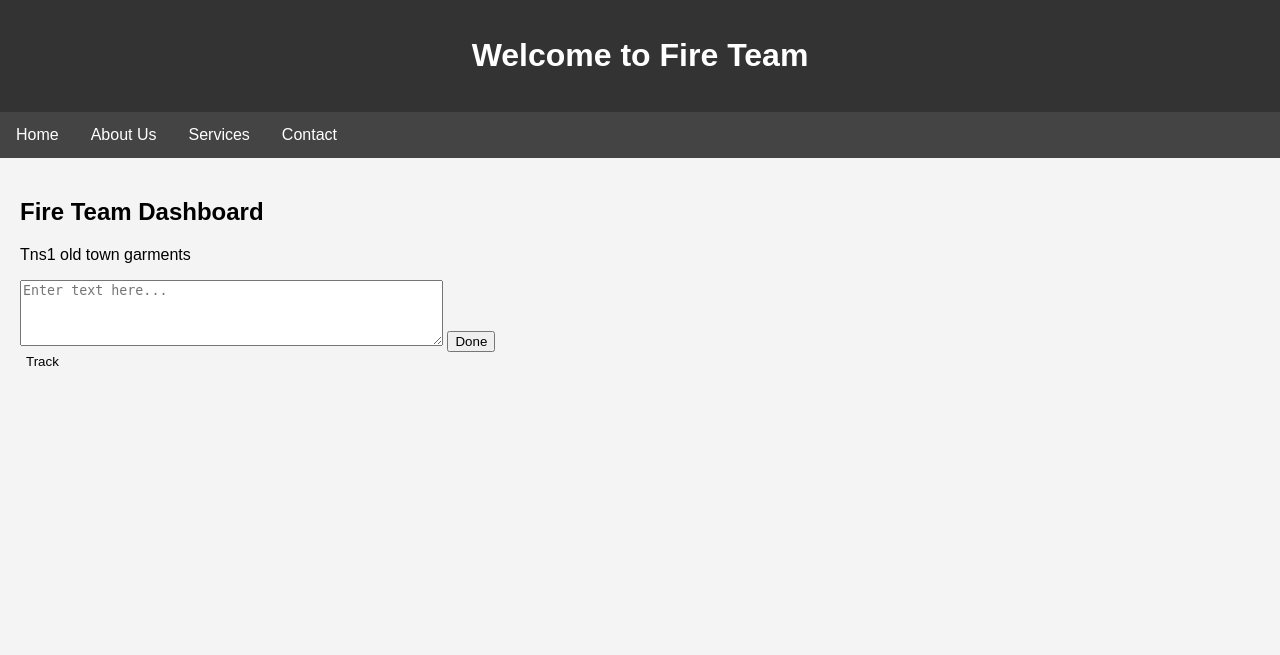
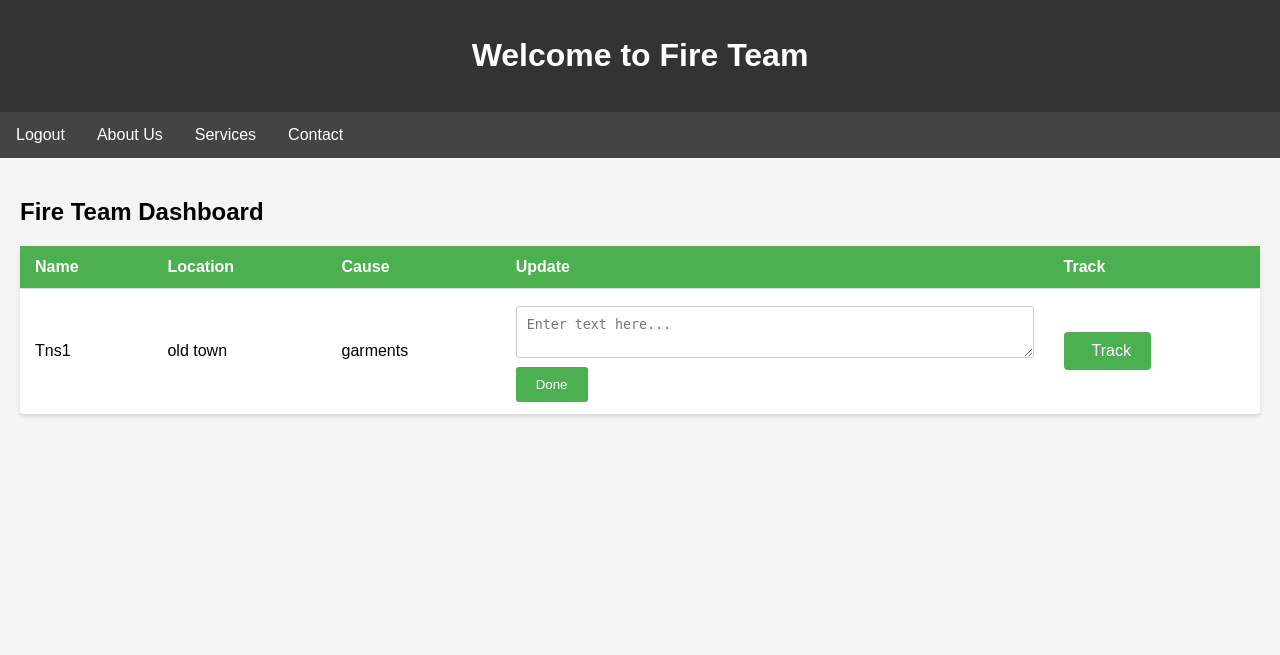
Before and after one commit to ahmedshafin/299, a Django app: page /team/ in a window 1280 px wide. Shown: the top 655 px of the page. Run offline with Django 5.2, Linux system fonts and the light colour scheme; data comes from the database, SQL or seed files in the repository; both versions use the stored data as it was after the commit.

Commit message:
emergency report

```diff
--- a/app1/models.py
+++ b/app1/models.py
@@ -50,3 +50,9 @@ class assignedTeam(models.Model):
 
 class history(models.Model):
     log = models.CharField(max_length=500)
+
+
+class emergencyReport(models.Model) :
+    location = models.CharField(max_length=50)
+    phoneNumber = models.IntegerField()
+    comments = models.TextField()
--- a/app1/views.py
+++ b/app1/views.py
@@ -3,7 +3,7 @@ import datetime
 import os
 from django.http import HttpResponseRedirect, HttpResponseBadRequest, JsonResponse
 from django.shortcuts import get_object_or_404, render, redirect, HttpResponse
-from app1.models import contactUs as contactUsModel, report, addRestaurentModel, report, picture, TestUser, team, history,assignedTeam
+from app1.models import contactUs as contactUsModel, report, addRestaurentModel, report, picture, TestUser, team, history,assignedTeam,emergencyReport
 from django.contrib.auth.models import User
 from django.contrib.auth import authenticate, login
 from .decorators import unauthenticated_user, admin_only
@@ -330,9 +330,32 @@ def teamUpdate(request,slug):
 
     current_date = datetime.date.today()
     current_time = datetime.datetime.now().time()
-    log = f"Date: {current_date}, Time: {current_time}, Team name: {teams.name}, solved the case report ID: {teams.id}, location: {teams.location} Comments: {teams.complete} WORK DONE"
+    log = f"Date: {current_date}, Time: {current_time}, Team name: {teams.name}, solved the case report ID: {teams.id}, location: {teams.location} Comments: {teams.complete} COMPLETED"
     history_entry = history(log=log)
     history_entry.save()
 
     teams.delete()
     return redirect(teamLogin)
+
+
+
+#Emergency fire report
+def emergencyView(request):
+
+    if request.method =='POST' :
+        loc = request.POST.get('locations')
+        phoneNumber = request.POST.get('phone')
+        message = request.POST.get('description')
+        em = emergencyReport(location=loc, phoneNumber=phoneNumber, comments=message)
+        em.save()
+        return redirect('/')
+
+    return render(request, "emergency.html")
+
+
+
+#Displaying the emergency report
+def displayEmergency(request):
+    emergency = emergencyReport.objects.all()
+
+    return render(request, 'emergencyDisplay.html', {'emergency': emergency})
--- a/flameshield/urls.py
+++ b/flameshield/urls.py
@@ -47,7 +47,8 @@ urlpatterns = [
     path('log/', views.log, name='log'),
     path('team/', views.teamLogin, name='team'),
     path('teamUpdate/<int:slug>', views.teamUpdate, name='teamUpdate'),
-
+    path('emergency/', views.emergencyView, name='emergency'),
+    path('emergencyDisplay/', views.displayEmergency, name='emergencyDisplay'),
 
 
 ]
--- a/templates/adminDashboard.html
+++ b/templates/adminDashboard.html
@@ -151,9 +151,9 @@
 				</a>
 			</li>
 			<li>
-				<a href="https://www.google.com/maps" target="_blank">
+				<a href="/emergencyDisplay/">
 					<i class='bx bxs-doughnut-chart' ></i>
-					<span class="text">Map</span>
+					<span class="text">Emergency Reports</span>
 				</a>
 			</li>
 			<li>
--- a/templates/team.html
+++ b/templates/team.html
@@ -36,6 +36,69 @@
         .container {
             padding: 20px;
         }
+        table {
+            width: 100%;
+            border-collapse: collapse;
+            background-color: #fff;
+            border-radius: 5px;
+            box-shadow: 0 2px 4px rgba(0, 0, 0, 0.1);
+            margin-bottom: 20px;
+        }
+        th, td {
+            padding: 12px 15px;
+            text-align: left;
+            border-bottom: 1px solid #ddd;
+        }
+        th {
+            background-color: #4CAF50;
+            color: white;
+        }
+        tr:nth-child(even) {
+            background-color: #f2f2f2;
+        }
+        .track-button {
+            display: inline-flex;
+            align-items: center;
+            justify-content: center;
+            padding: 10px 20px;
+            background-color: #4CAF50;
+            color: white;
+            border: none;
+            border-radius: 4px;
+            cursor: pointer;
+            transition: background-color 0.3s, transform 0.3s;
+            font-size: 16px;
+        }
+        .track-button:hover {
+            background-color: #45a049;
+            transform: scale(1.05);
+        }
+        .track-button .icon {
+            margin-right: 8px;
+            transition: transform 0.3s;
+        }
+        .track-button:hover .icon {
+            transform: translateX(5px);
+        }
+        input[type="submit"] {
+            background-color: #4CAF50;
+            color: white;
+            padding: 10px 20px;
+            border: none;
+            border-radius: 3px;
+            cursor: pointer;
+        }
+        input[type="submit"]:hover {
+            background-color: #45a049;
+        }
+        textarea {
+            width: 100%;
+            padding: 10px;
+            margin: 5px 0;
+            border: 1px solid #ccc;
+            border-radius: 3px;
+            box-sizing: border-box;
+        }
         footer {
             background-color: #333;
             color: #fff;
@@ -45,6 +108,10 @@
             width: 100%;
             bottom: 0;
         }
+        .fas {
+            font-family: "Font Awesome 5 Free";
+            font-weight: 900;
+        }
     </style>
 </head>
 <body>
@@ -52,33 +119,49 @@
         <h1>Welcome to Fire Team</h1>
     </header>
     <nav>
-        <a href="#home">Home</a>
+        <a href="/">Logout</a>
         <a href="#about">About Us</a>
         <a href="#services">Services</a>
         <a href="#contact">Contact</a>
     </nav>
     <div class="container">
         <h2>Fire Team Dashboard</h2>
+        <table>
+            <thead>
+                <tr>
+                    <th>Name</th>
+                    <th>Location</th>
+                    <th>Cause</th>
+                    <th>Update</th>
+                    <th>Track</th>
+                </tr>
+            </thead>
+            <tbody>
                 {% for i in teams %}
-        <p>{{i.name}} {{i.location}} {{i.cause}}</p>
-        <form action ="{% url 'teamUpdate' i.id %}" method="POST">
+                <tr>
+                    <td>{{ i.name }}</td>
+                    <td>{{ i.location }}</td>
+                    <td>{{ i.cause }}</td>
+                    <td>
+                        <form action="{% url 'teamUpdate' i.id %}" method="POST">
                             {% csrf_token %}
-        <textarea id="my_text_area" name="my_text_area" rows="4" cols="50" placeholder="Enter text here..."></textarea>
-
-
+                            <textarea id="my_text_area" name="my_text_area" rows="2" placeholder="Enter text here..."></textarea>
                             <input type="submit" value="Done">
                         </form>
-
-                                            <form action ="{% url 'map2' i.id %}" method="POST">
+                    </td>
+                    <td>
+                        <form action="{% url 'map2' i.id %}" method="POST">
                             {% csrf_token %}
-                                                <td>
-                                                    <span class="track-button">
+                            <button class="track-button" type="submit" name="track">
                                 <i class="fas fa-map-marker-alt icon"></i>
-                                                      <input type="submit" name="track" value="Track" style="background-color: transparent; border: none; color: inherit; cursor: inherit;">
-                                                    </span>
+                                Track
+                            </button>
+                        </form>
                     </td>
-                                        </form>
+                </tr>
                 {% endfor %}
+            </tbody>
+        </table>
     </div>
     <footer>
         <p>&copy; 2024 Fire Team. All rights reserved.</p>
```
Also changed, not shown: app1/admin.py (+7 -1 lines), templates/emergency.html (added, +99 -0 lines), templates/emergencyDisplay.html (added, +127 -0 lines), templates/home.html (+46 -24 lines), templates/index.html (+11 -3 lines), app1/migrations/0016_emergencyreport.py (added), db.sqlite3. Lines whose indentation alone changed are shown as unchanged.
